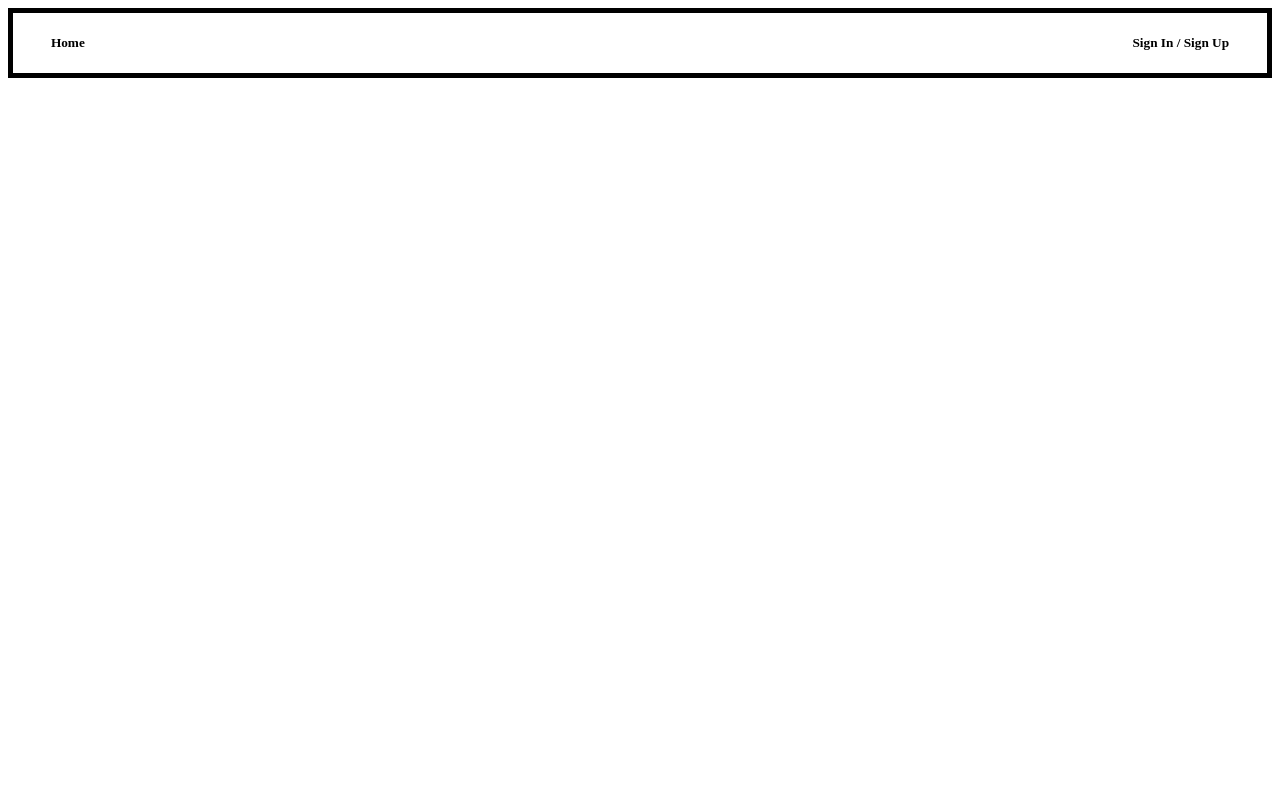
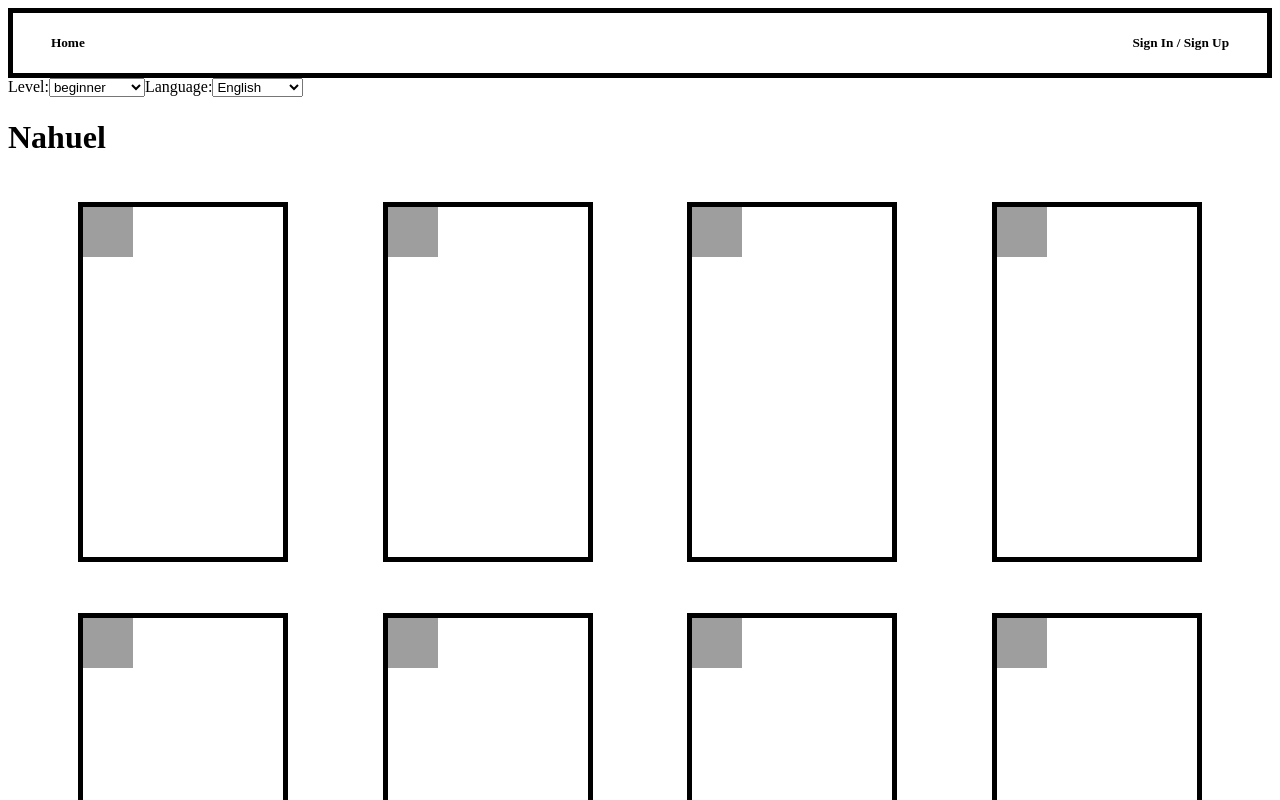
Before and after one commit to AngelEvelyn/Lang-Chat, a React app: page / in a window 1280 px wide. Shown: the top 800 px of the page. Built offline with nearby package versions, Linux system fonts and the light colour scheme; grey boxes are pictures that could not be loaded; the HTML template or start-up script is replaced by a standard one.

Commit message:
Initial Home Page rendering

```diff
--- a/client/App.js
+++ b/client/App.js
@@ -1,10 +1,10 @@
 import React from 'react';
-import Navbar from './Navbar';
+import Home from './Containers/Home';
 
 function App() {
   return (
     <div>
-      <Navbar />
+      <Home />
     </div>
   );
 }
--- /dev/null
+++ b/client/Components/Filter.jsx
@@ -0,0 +1,29 @@
+import React from 'react';
+import styled from 'styled-components';
+
+function Filter({ languages }) {
+  const Languages = languages.map(lang => {
+    return <option key={lang} value={lang}>{lang}</option>
+  })
+  return (
+    <FilterStyled>
+      <label htmlFor="level">Level:</label>
+      <select id="level">
+        <option value="beginner">beginner</option>
+        <option value="intermediate">intermediate</option>
+        <option value="fluent">fluent</option>
+      </select>
+
+      <label htmlFor="language">Language:</label>
+      <select id="language">
+        {Languages}
+      </select>
+    </FilterStyled>
+  )
+}
+
+const FilterStyled = styled.div`
+
+`
+
+export default Filter;
--- /dev/null
+++ b/client/Components/ProfileCard.js
@@ -0,0 +1,33 @@
+import React from 'react';
+import styled from 'styled-components';
+
+function ProfileCard() {
+  return (
+    <ProfileCardStyled>
+      <div>
+        <img src="https://cdn.pixabay.com/photo/2012/04/26/19/43/profile-42914__340.png"></img>
+      </div>
+    </ProfileCardStyled>
+  )
+}
+
+const ProfileCardStyled = styled.div`
+  display: flex;
+  justify-content: flex-start;
+
+  height: 350px;
+  width: 200px;
+  // padding: 2%;
+  margin: 2%;
+
+  border-style: solid;
+  border-width: 5px;
+  border-color: black;
+
+  div img {
+    height: 50px;
+    width: 50px;
+  }
+`
+
+export default ProfileCard;
--- /dev/null
+++ b/client/Components/UserInfo.js
@@ -0,0 +1,8 @@
+import React from 'react';
+
+function UserInfo() {
+  return (
+    <h1>Nahuel</h1>
+  );
+}
+export default UserInfo
--- /dev/null
+++ b/client/Containers/Home.js
@@ -0,0 +1,22 @@
+import React, { useState } from 'react';
+import NavBar from '../Components/Navbar';
+import ProfileCardsContainer from './ProfileCardsContainer';
+import Filter from '../Components/Filter.jsx'
+import UserInfo from '../Components/UserInfo'
+
+function Home() {
+  const [languages, setLanguages] = useState(['English', 'Spanish', 'Portuguese', 'Korean', 'Tagalog'])
+  const [profileCardsInfo, setProfileCardsInfo] = useState([
+    { name: 'Nahuel', NativeLanguage: 'Spanish', Languages: ['English'] }
+  ])
+  return (
+    <div>
+      <NavBar />
+      <Filter languages={languages} />
+      <UserInfo />
+      <ProfileCardsContainer />
+    </div>
+  )
+}
+
+export default Home
--- /dev/null
+++ b/client/Containers/ProfileCardsContainer.js
@@ -0,0 +1,32 @@
+import React from 'react';
+import ProfileCard from '../Components/ProfileCard';
+
+import styled from 'styled-components';
+
+
+function ProfileCardsContainer() {
+  return (
+    <ProfileCardsContainerStyled>
+
+      <ProfileCard />
+      <ProfileCard />
+      <ProfileCard />
+      <ProfileCard />
+      <ProfileCard />
+      <ProfileCard />
+      <ProfileCard />
+      <ProfileCard />
+      <ProfileCard />
+      <ProfileCard />
+
+    </ProfileCardsContainerStyled>
+  )
+}
+
+const ProfileCardsContainerStyled = styled.div`
+ display: flex;
+ justify-content: space-evenly;
+ flex-flow: row wrap;
+`
+
+export default ProfileCardsContainer;
```
Also changed, not shown: client/Components/Navbar.js (renamed from client/Navbar.js).
